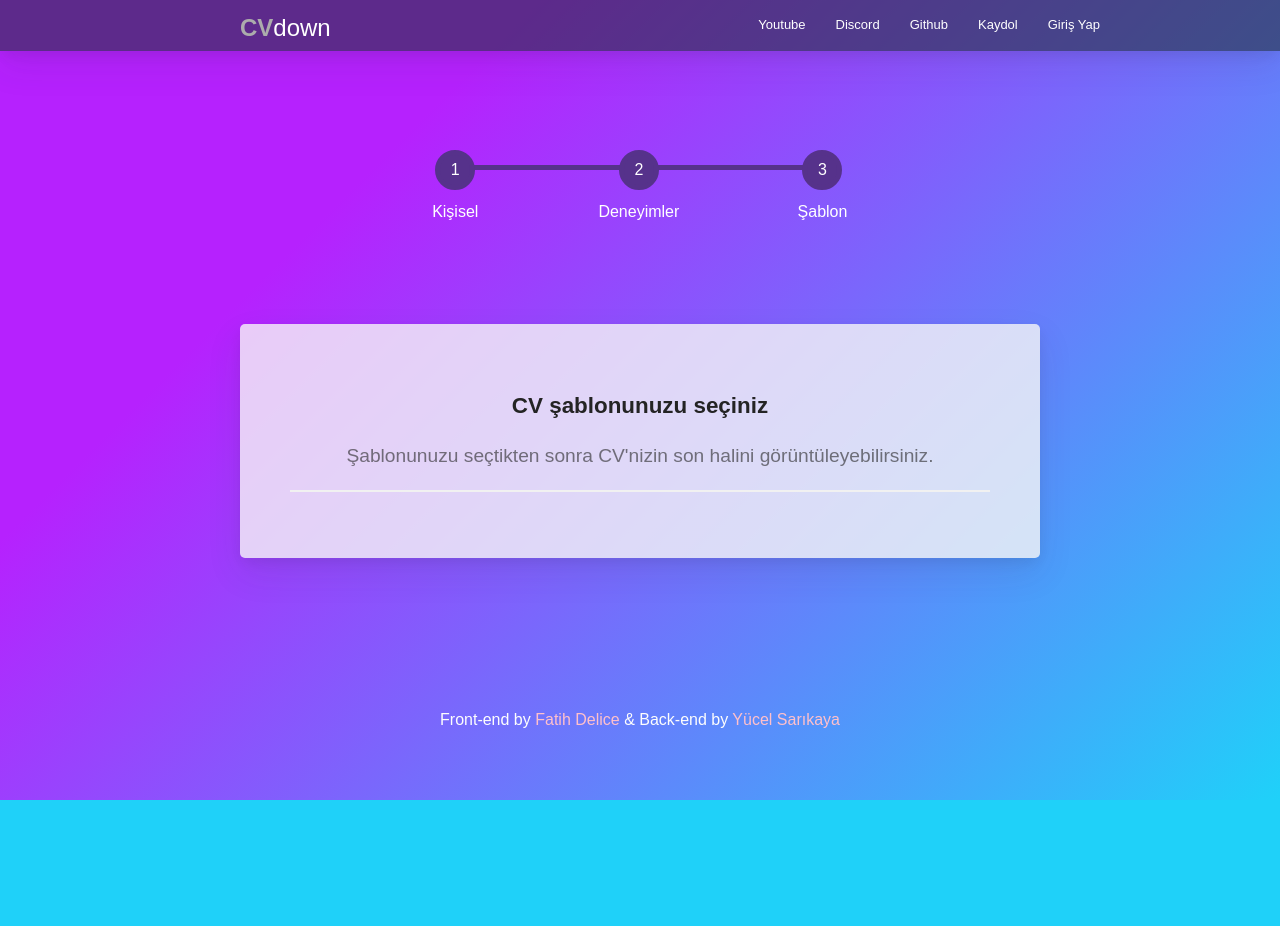
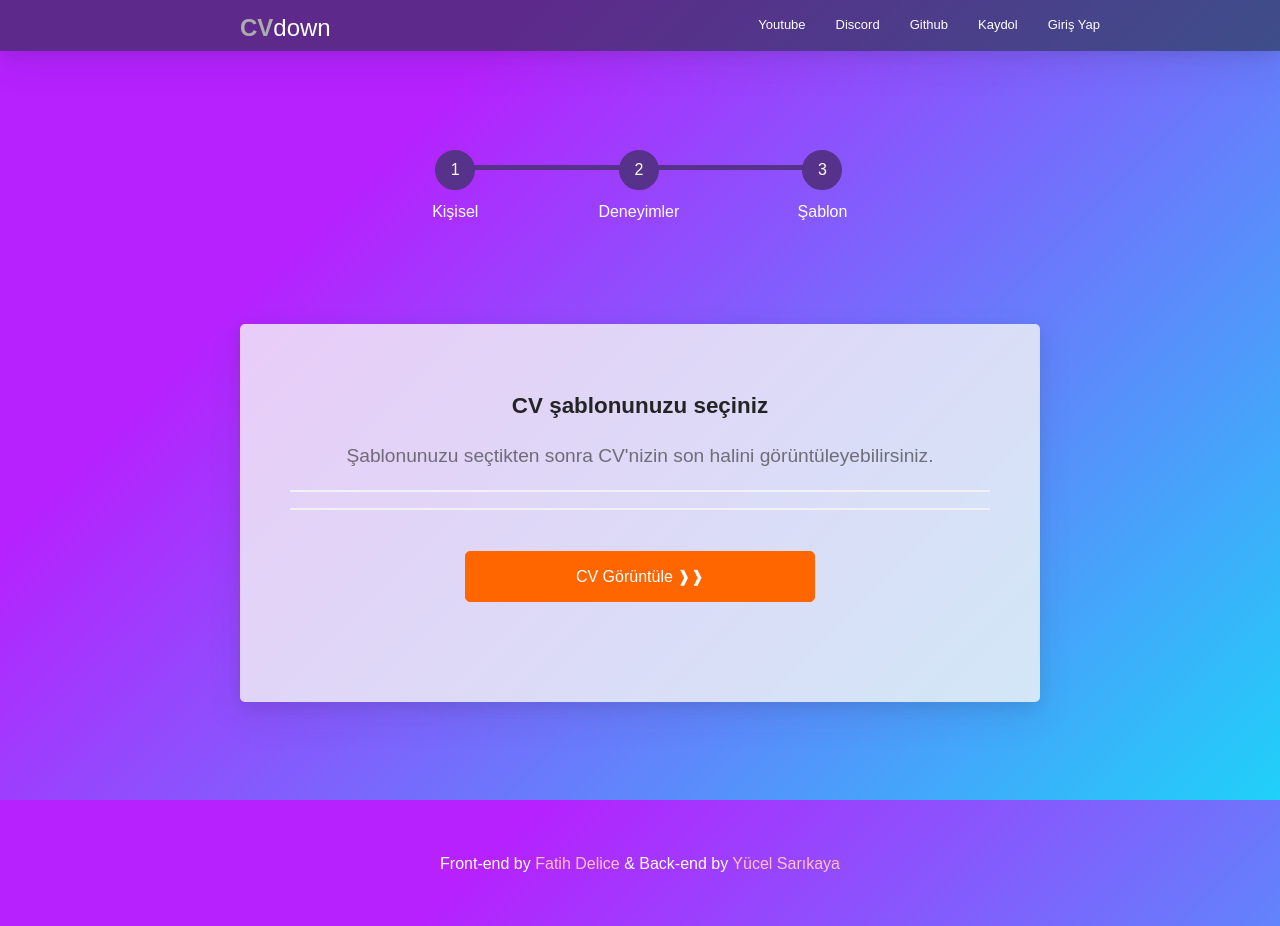
Before and after one commit to yucellsarikaya/Cv-Down-Front, a React (Create React App) app: page /templates in a window 1280 px wide. Before the commit the page ends 800 px from the top, so only its background shows below. Built offline with nearby package versions, Linux system fonts and the light colour scheme.

Commit message:
updated select-templates

```diff
--- a/src/components/CvDetail.js
+++ b/src/components/CvDetail.js
@@ -4,7 +4,6 @@ import CvFormCertificate from './CvFormCertificate'
 import CvFormEducation from './CvFormEducation'
 import CvFormSkils from './CvFormSkils'
 import CvFromLink from './CvFromLink'
-import { Navbar, NavbarBrand } from 'reactstrap'
 import { Button } from 'react-bootstrap';
 import { useHistory } from 'react-router-dom';
 import alertify from "alertifyjs"
--- a/src/components/SelectCvTemplate.js
+++ b/src/components/SelectCvTemplate.js
@@ -1,4 +1,5 @@
 import React, { useState } from 'react'
+import { Button } from 'react-bootstrap';
 
 export default function SelectCvTemplate() {
     return (
@@ -19,6 +20,10 @@ export default function SelectCvTemplate() {
                 <div className="select-cv-templates">
 
                 </div>
+                <hr />
+                <div className="next-cv">
+                    <Button variant="primary">CV Görüntüle ❱❱</Button>
+                </div>
             </div>
         </div>
     )
```
